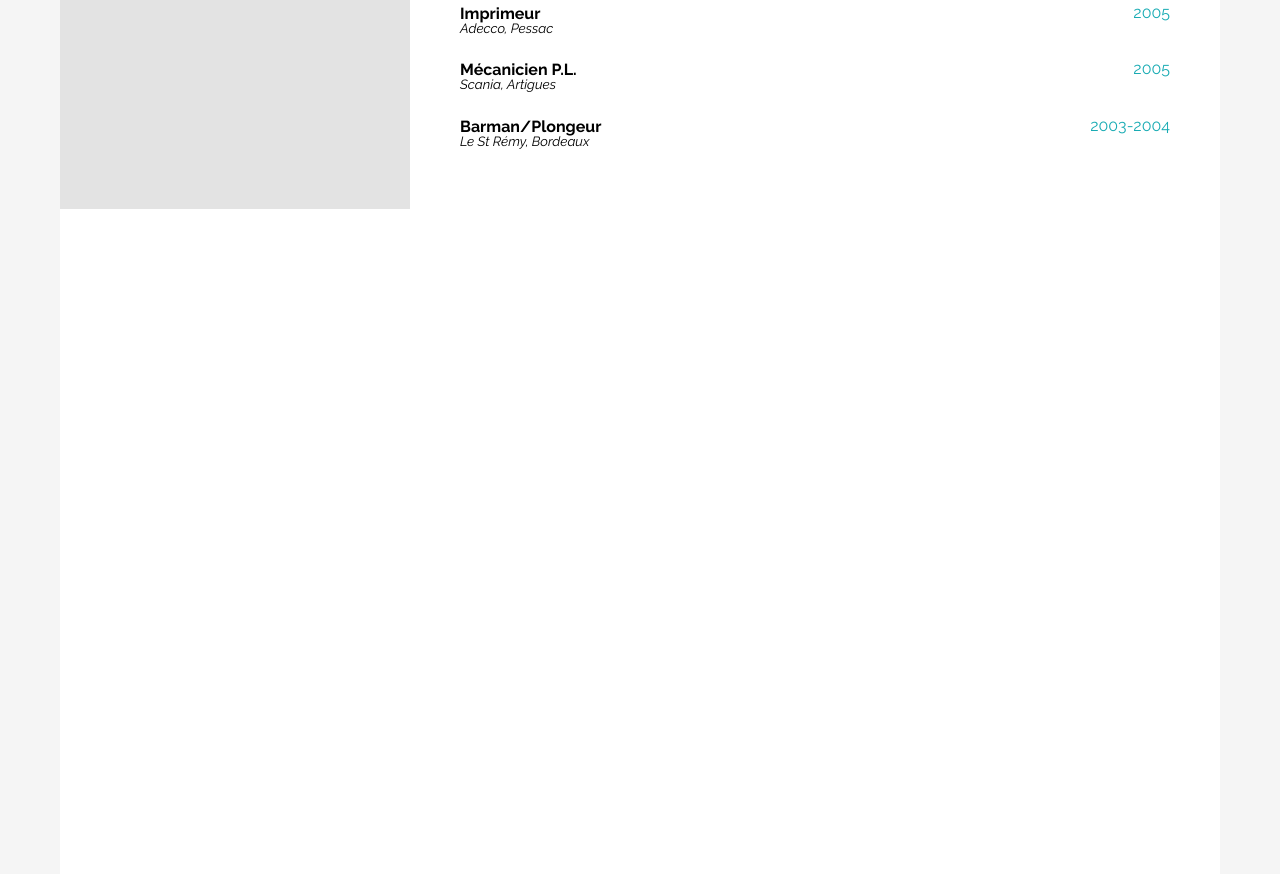
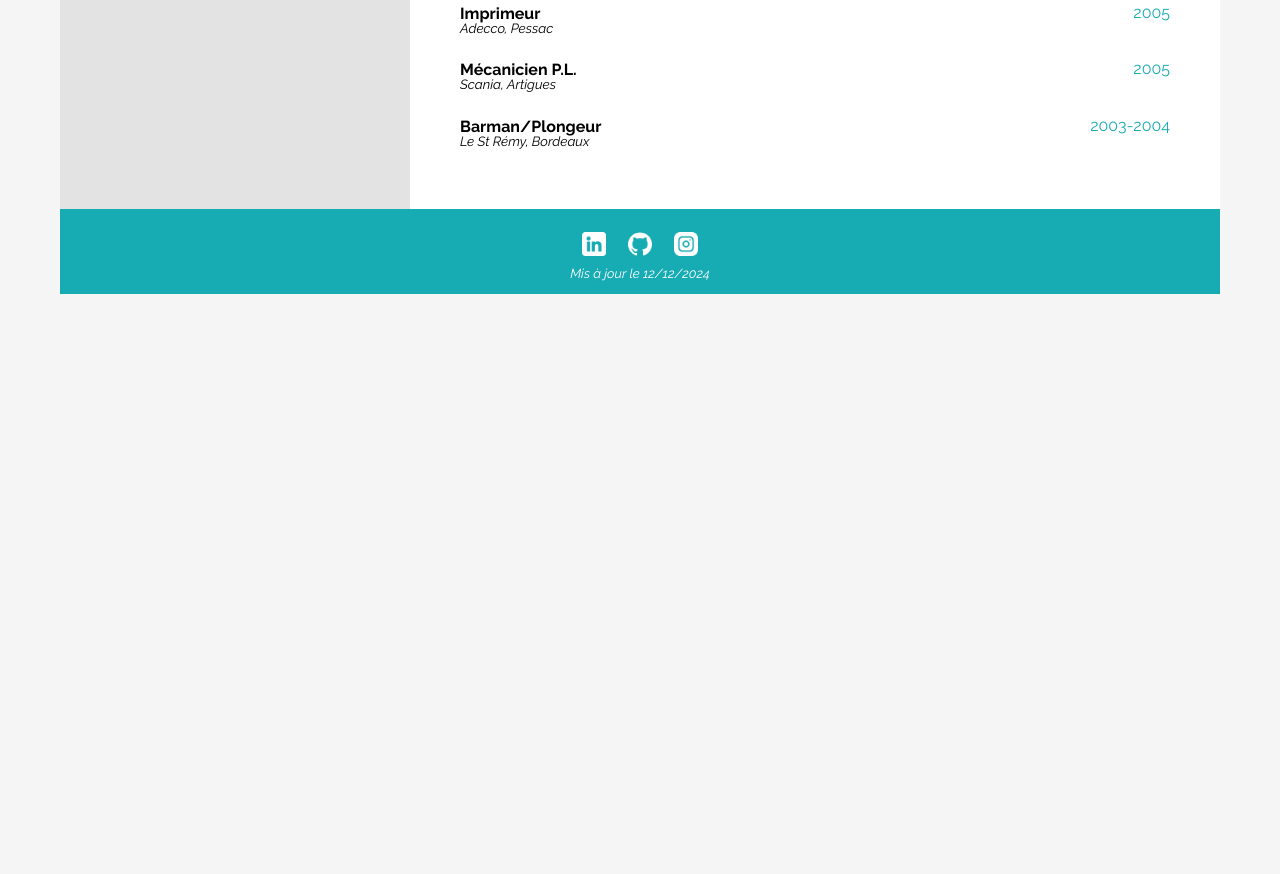
Before and after one commit to Leptitreveur/CV-Guibert-Denis, a plain HTML site: page index.html in a window 1280 px wide. Shown: the part 1946-2820 px from the top of the page. After the commit the page ends 2248 px from the top, so only its background shows below. Drawn offline with Linux system fonts and the light colour scheme.

Commit message:
Add main style to footer

```diff
--- a/assets/css/style.css
+++ b/assets/css/style.css
@@ -247,3 +247,38 @@ main > div > section > div > p span:last-of-type,
 main > div > section > p span:last-of-type{
     color: #17abb3;
 }
+
+/* ==============================================
+=================================================
+                    Footer
+=================================================
+================================================= */
+
+footer{
+    display: flex;
+    flex-direction: column;
+    justify-content: center;
+    align-items: center;
+    width: 1160px;
+    height: 85px;
+    background-color: #17abb3;
+}
+footer > div{
+    display: flex;
+    flex-direction: row;
+    justify-content: space-evenly;
+    align-items: center;
+    width: 160px;
+    margin-top: 10px;
+}
+footer > div > a{
+    width: 24px;
+    height: 24px;
+}
+footer > p{
+    margin-top: 10px;
+    margin-bottom: 0;
+    font-size: small;
+    font-style: italic;
+    color: #ffffff;
+}
```
